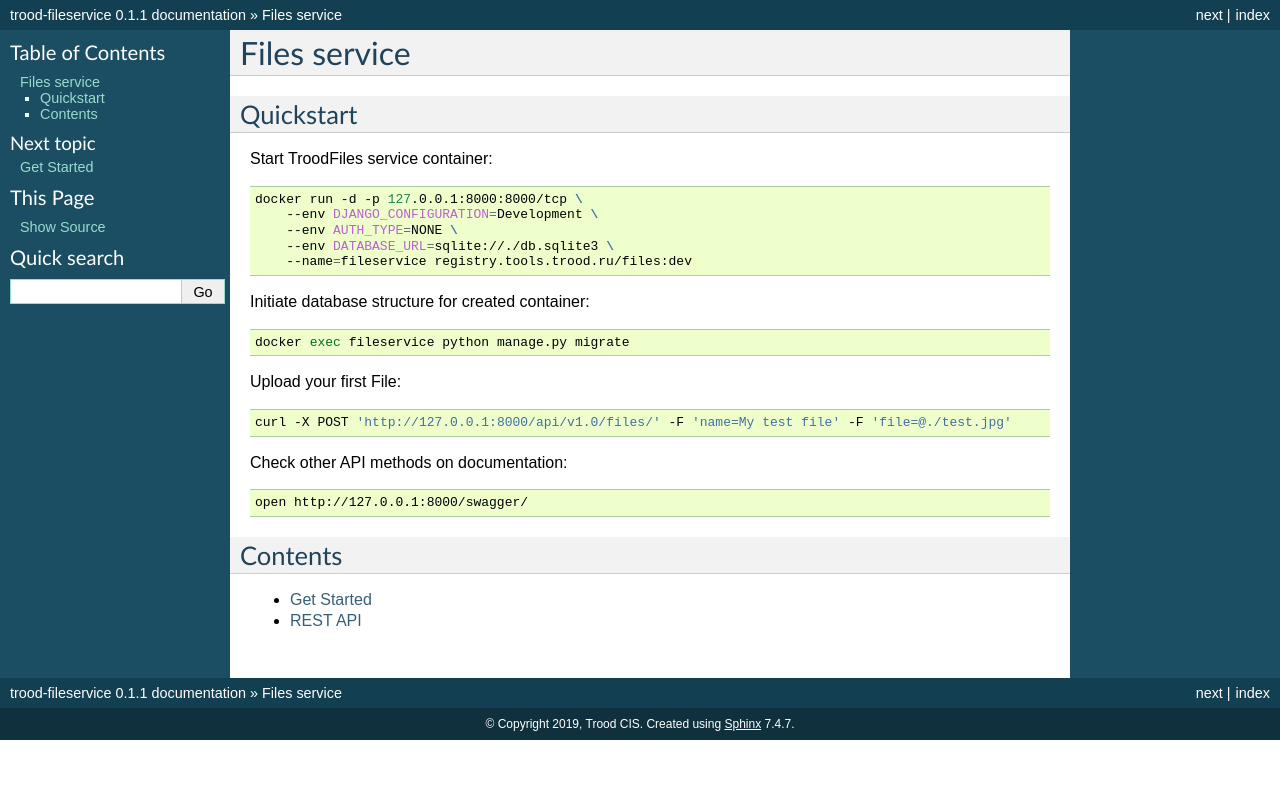
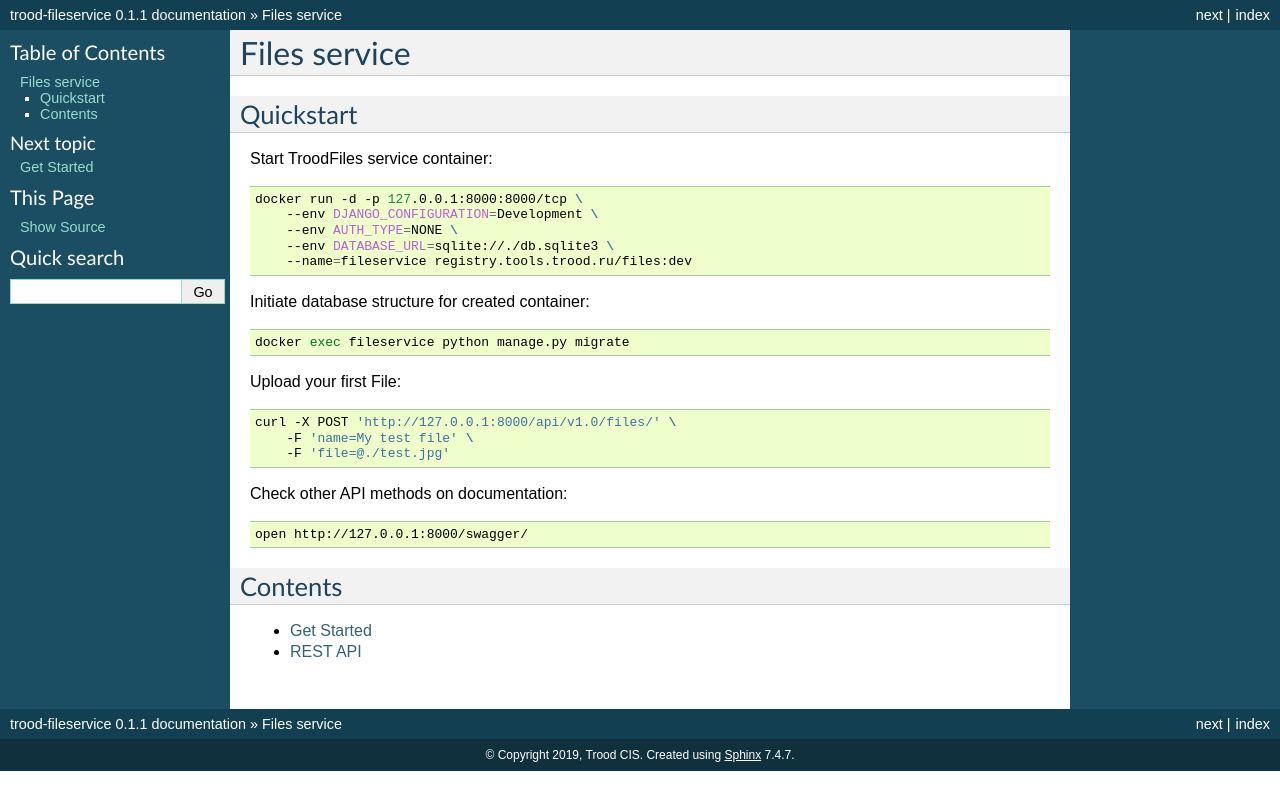
Before and after one commit to TroodInc/trood-fileservice, a Sphinx documentation site: the page built from docs/index.rst, in a window 1280 px wide. Shown: the top 810 px of the page. Built offline with Sphinx 7.4.7, drawn with Linux system fonts in a browser that asks for light colours; pages that are not in the unit, such as notebooks, are missing from menus.

Commit message:
format fix for quickstart example

```diff
--- a/docs/index.rst
+++ b/docs/index.rst
@@ -28,7 +28,9 @@
 
 .. code-block:: bash
 
-    curl -X POST 'http://127.0.0.1:8000/api/v1.0/files/' -F 'name=My test file' -F 'file=@./test.jpg'
+    curl -X POST 'http://127.0.0.1:8000/api/v1.0/files/' \
+        -F 'name=My test file' \
+        -F 'file=@./test.jpg'
 
 
 Check other API methods on documentation:
```
